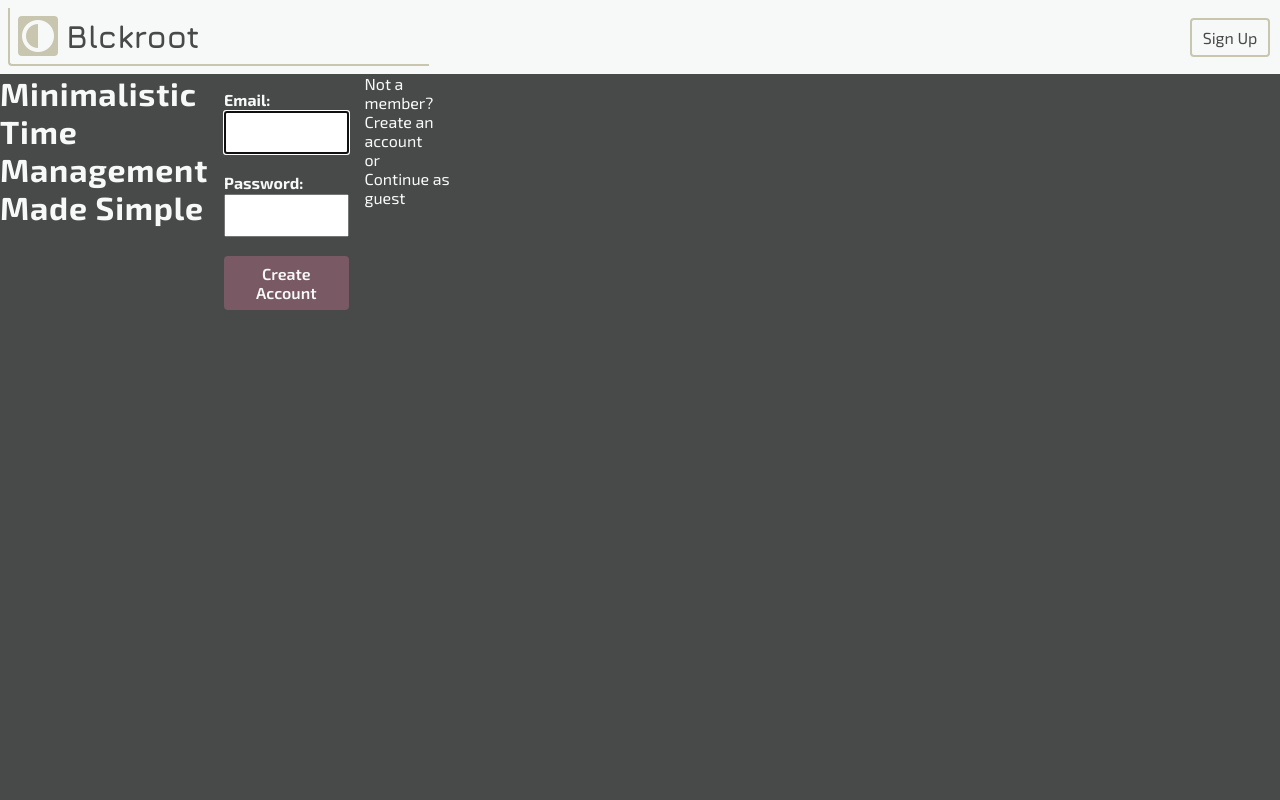
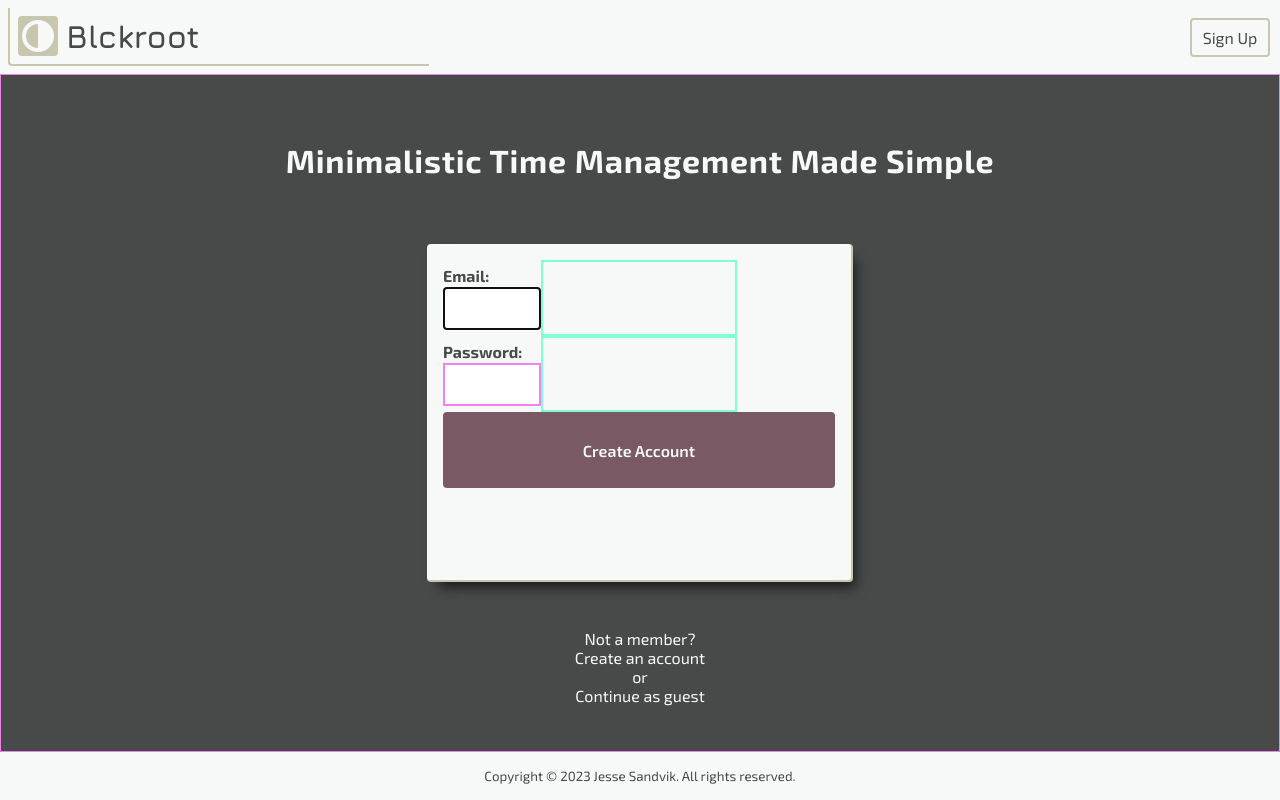
Before and after one commit to JesseSandvik/blckroot, a React (Create React App) app in the folder client/: page /login in a window 1280 px wide. Shown: the top 800 px of the page. Built offline with nearby package versions, Linux system fonts and the light colour scheme; no server answers; the HTML template or start-up script is replaced by a standard one.

Commit message:
refactoring css sheets

```diff
--- a/client/src/molecules/emailInput/EmailInput.tsx
+++ b/client/src/molecules/emailInput/EmailInput.tsx
@@ -26,7 +26,7 @@ const EmailInput = ({ email, setEmail }: EmailInputProps): JSX.Element => {
   }, [emailValidationTestPasses]);
 
   return (
-    <div>
+    <>
       <LabeledInput
         aria-describedby="emailnote"
         aria-invalid={emailIsValid ? "false" : "true"}
@@ -52,20 +52,16 @@ const EmailInput = ({ email, setEmail }: EmailInputProps): JSX.Element => {
           type="x-mark"
         />
       </div>
-      <div className="input-container-lower">
       <p
         id="emailnote"
         className={
-            emailIsFocus && email && !emailIsValid
-              ? "instructions"
-              : "offscreen"
+          emailIsFocus && email && !emailIsValid ? "instructions" : "offscreen"
         }
       >
         <Icon type="info" />
         Please enter an email address with a valid format.
       </p>
-      </div>
-    </div>
+    </>
   );
 };
 
--- a/client/src/pages/login/Login.css
+++ b/client/src/pages/login/Login.css
@@ -1,43 +1,4 @@
-.Login {
-  display: grid;
-  grid-template-columns: repeat(12, 1fr);
-  grid-template-rows: repeat(4, 1fr);
-}
-
-.Login-header {
-  align-items: center;
-  display: flex;
-  grid-column: 1 / -1;
-  grid-row: 1 / 1;
-  justify-content: center;
-}
-
-.Login-form {
-  background-color: var(--default-light-color);
-  border-bottom: 2px solid var(--primary-accent-color-med);
-  border-right: 2px solid var(--primary-accent-color-med);
-  border-radius: 4px;
-  box-shadow: 7px 10px 12px -5px rgba(0, 0, 0, 0.66);
-  color: var(--default-dark-color);
-  grid-column: 5 / span 4;
-  grid-row: 2 / 4;
-  grid-template-rows: repeat(4, 1fr);
-}
-
-.Login-form > * {
-  padding: 0.5rem;
-}
-
-.Login-form .input-container {
-  display: grid;
-  grid-template-columns: 1fr 2fr 1fr;
-}
-
-.input-user-credentials {
-  grid-column: 2 / 2;
-}
-
-.Login-form .support-container {
+.User-Form .form-footer- {
   align-items: flex-start;
   display: flex;
   justify-content: center;
--- a/client/src/pages/login/Login.tsx
+++ b/client/src/pages/login/Login.tsx
@@ -22,7 +22,6 @@ function LoginPage() {
 
   const handleOnSubmit = async (event: React.FormEvent<HTMLFormElement>) => {
     event.preventDefault();
-
     const { signal } = new AbortController();
 
     try {
@@ -61,7 +60,6 @@ function LoginPage() {
           <PasswordInput password={password} setPassword={setPassword} />
         }
         formFooter={<FormFooter />}
-        pageClassName="Login"
         pageHeading="minimalistic time management made simple"
         onFormSubmit={handleOnSubmit}
         submitButtonName="create account"
--- a/client/src/pages/signup/SignUp.tsx
+++ b/client/src/pages/signup/SignUp.tsx
@@ -24,7 +24,6 @@ function SignUpPage() {
 
   const handleOnSubmit = async (event: React.FormEvent<HTMLFormElement>) => {
     event.preventDefault();
-
     const { signal } = new AbortController();
 
     try {
@@ -71,7 +70,6 @@ function SignUpPage() {
           />
         }
         formFooter={<FormFooter />}
-        pageClassName="Signup"
         pageHeading="minimalistic time management made simple"
         onFormSubmit={handleOnSubmit}
         submitButtonName="create account"
--- /dev/null
+++ b/client/src/templates/forms/UserFormPage.css
@@ -0,0 +1,54 @@
+.User-Form {
+  border: 1px solid violet;
+  display: grid;
+  grid-template-columns: repeat(12, 1fr);
+  grid-template-rows: repeat(4, 1fr);
+}
+
+.User-Form .form-header {
+  align-items: center;
+  display: flex;
+  grid-column: 1 / -1;
+  grid-row: 1 / 1;
+  justify-content: center;
+}
+
+.User-Form form {
+  background-color: var(--default-light-color);
+  border-bottom: 2px solid var(--primary-accent-color-med);
+  border-right: 2px solid var(--primary-accent-color-med);
+  border-radius: 4px;
+  box-shadow: 7px 10px 12px -5px rgba(0, 0, 0, 0.66);
+  color: var(--default-dark-color);
+  grid-column: 5 / span 4;
+  grid-row: 2 / 4;
+  grid-template-rows: repeat(4, 1fr);
+}
+
+.User-Form .input-container {
+  display: grid;
+  grid-template-columns: 1fr 2fr 1fr;
+}
+
+/* .User-Form > * {
+  border: 2px solid yellowgreen;
+} */
+
+.User-Form .input-container input {
+  border: 2px solid violet;
+  grid-column: 2 / 2;
+}
+
+.User-Form .input-status {
+  border: 2px solid aquamarine;
+}
+
+.User-Form .form-footer {
+  align-items: center;
+  display: flex;
+  flex-direction: column;
+  grid-column: 5 / span 4;
+  grid-row: 4 / -1;
+  justify-content: center;
+  text-align: center;
+}
--- a/client/src/templates/forms/UserFormPage.tsx
+++ b/client/src/templates/forms/UserFormPage.tsx
@@ -3,6 +3,8 @@ import { FormEventHandler, ReactNode } from "react";
 import Button from "../../atoms/button/Button";
 import Form from "../../organisms/form/Form";
 import Heading from "../../atoms/heading/Heading";
+
+import "./UserFormPage.css";
 
 type UserFormPageTemplateProps = {
   firstInput: ReactNode;
@@ -10,7 +12,6 @@ type UserFormPageTemplateProps = {
   thirdInput?: ReactNode;
   formFooter: ReactNode;
   onFormSubmit: FormEventHandler<HTMLFormElement>;
-  pageClassName: string;
   pageHeading: string;
   submitButtonName: string;
   submitButtonDisabled: boolean;
@@ -22,14 +23,15 @@ const UserFormPageTemplate = ({
   thirdInput,
   formFooter,
   onFormSubmit,
-  pageClassName,
   pageHeading,
   submitButtonName,
   submitButtonDisabled,
 }: UserFormPageTemplateProps): JSX.Element => {
   return (
-    <main className={pageClassName}>
-      <Heading tag="1">{pageHeading}</Heading>
+    <main className="User-Form">
+      <div className="form-header">
+        <Heading tag="1">{pageHeading}</Heading>
+      </div>
       <Form onSubmit={onFormSubmit}>
         <div className="input-container">{firstInput}</div>
         <div className="input-container">{secondInput}</div>
```
Lines whose indentation alone changed are shown as unchanged.
